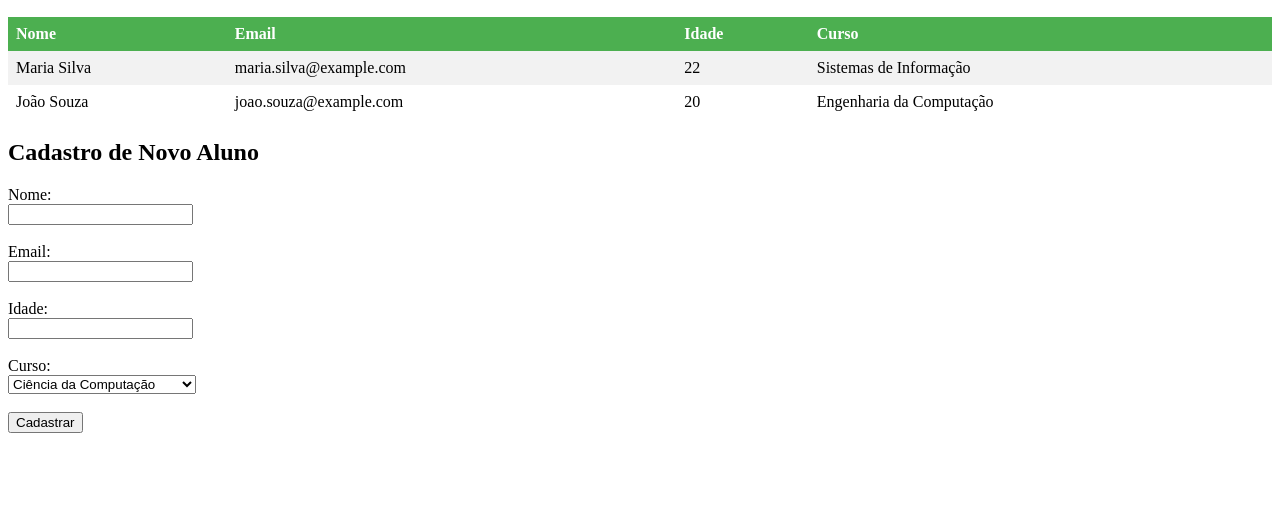
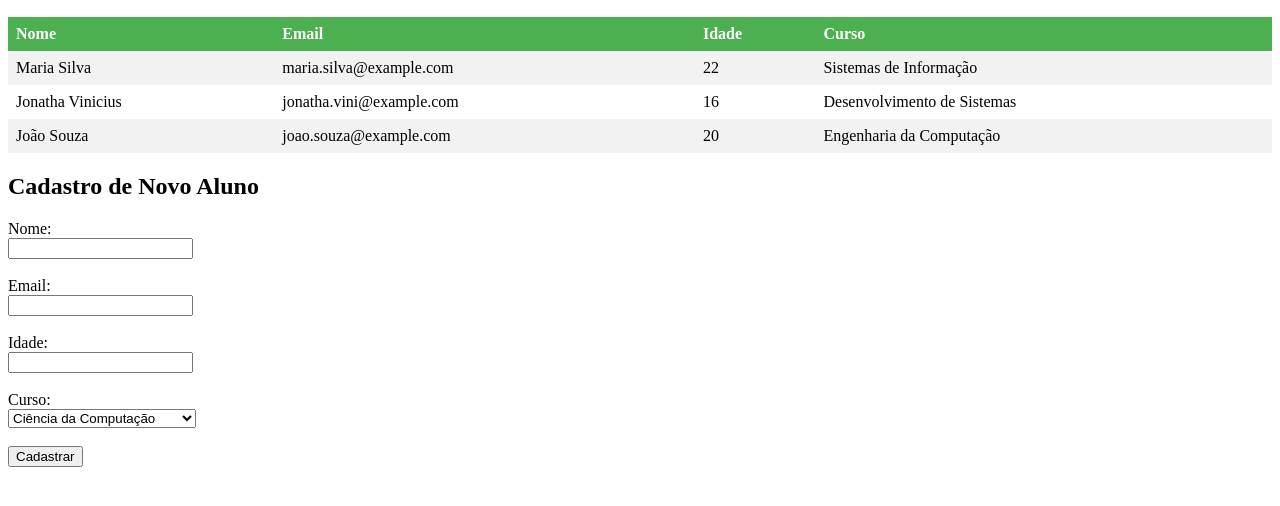
Before and after one commit to JonathaVini7/HTML, a plain HTML site: page index.html in a window 1280 px wide. Shown: the part 110-616 px from the top of the page. Drawn offline with Linux system fonts and the light colour scheme.

Commit message:
index.html

```diff
--- a/index.html
+++ b/index.html
@@ -42,6 +42,11 @@ th {
     <td>22</td>
     <td>Sistemas de Informação</td>
   </tr>
+</try>
+    <td>Jonatha Vinicius</td>
+    <td>jonatha.vini@example.com</td>
+    <td>16</td>
+    <td>Desenvolvimento de Sistemas</td>
   <tr>
     <td>João Souza</td>
     <td>joao.souza@example.com</td>
@@ -64,7 +69,8 @@ th {
     <option value="ciencia-da-computacao">Ciência da Computação</option>
     <option value="sistemas-de-informacao">Sistemas de Informação</option>
     <option value="engenharia-da-computacao">Engenharia da Computação</option>
-  </select><br><br>
+    <option value="Desenvolvimento de Sistemas"> </option>
+</select><br><br>
   <input type="submit" value="Cadastrar">
 </form>
 
```
